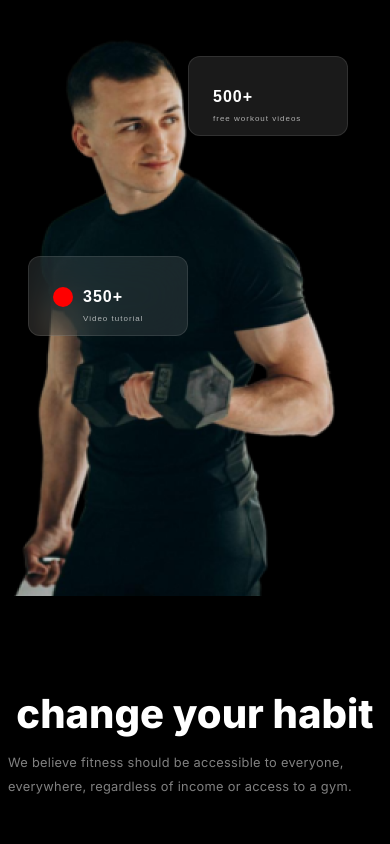
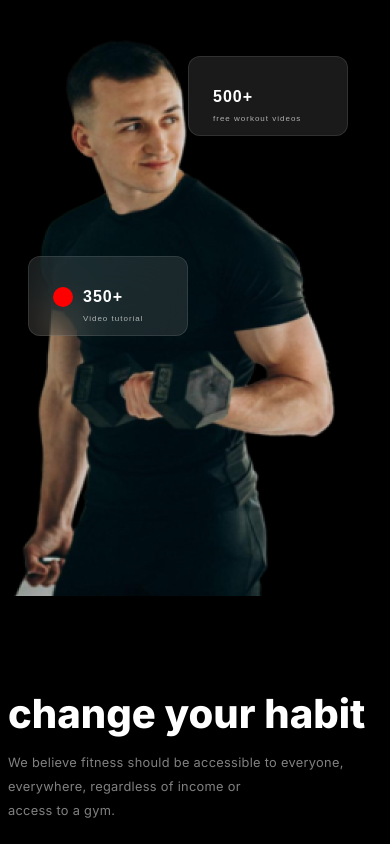
Before and after one commit to Billal223328/B10-Assignment2, a plain HTML site: page index.html in a window 390 px wide. Shown: the part 679-1523 px from the top of the page. Before the commit the page ends 1499 px from the top, so only its background shows below. Drawn offline with Linux system fonts and the light colour scheme.

Commit message:
some add habit section

```diff
--- a/index.html
+++ b/index.html
@@ -49,7 +49,7 @@
     <main>
         <div class="habit-section">
             <h3 class="habit-title">change your habit</h3>
-            <p class="habit-description">We believe fitness should be accessible to everyone, everywhere, regardless of income or access to a gym.</p>
+            <p class="habit-description">We believe fitness should be accessible to everyone, everywhere, regardless of income or <br> access to a gym.</p>
         </div>
     </main>
     <footer></footer>
--- a/styles/style.css
+++ b/styles/style.css
@@ -220,4 +220,7 @@ span{
         top:400px;
         left: -180px;
     }
+    .habit-section, .habit-description{
+        align-items: flex-start;
+    }
 }
```
